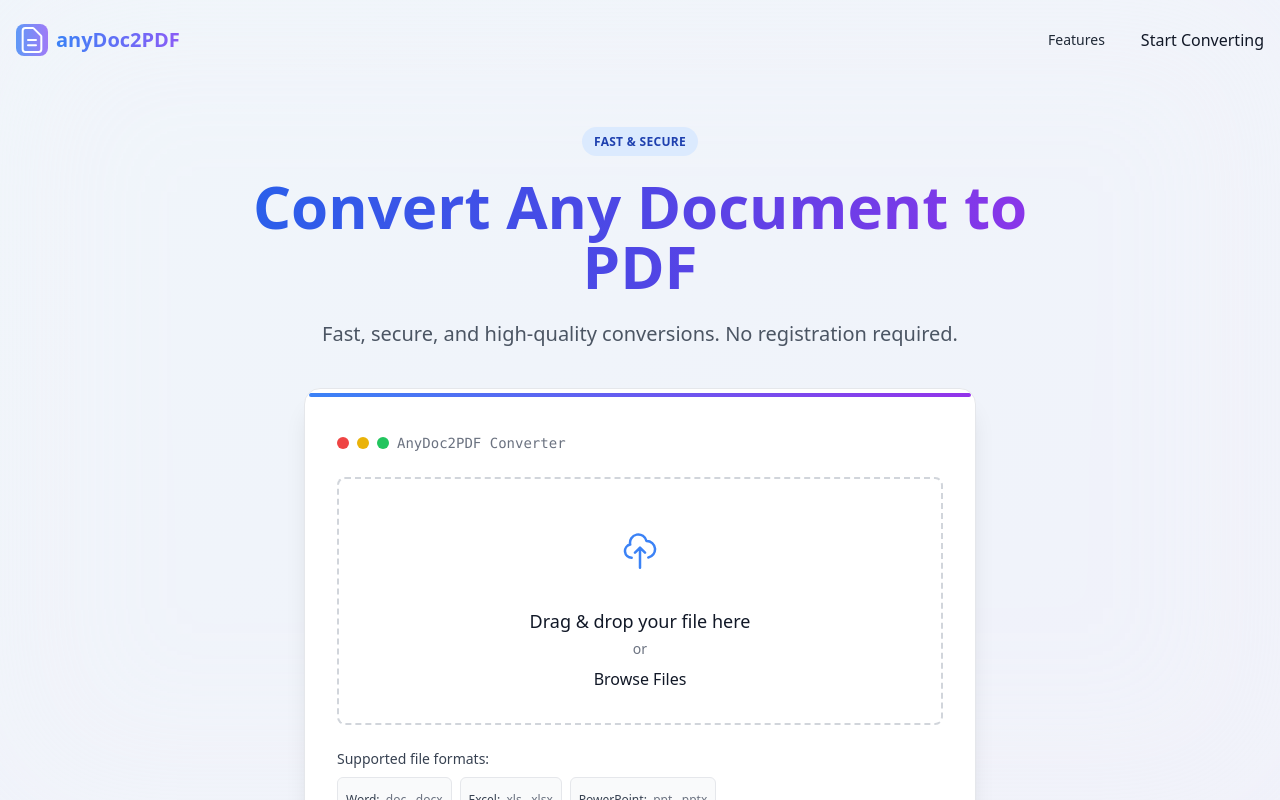
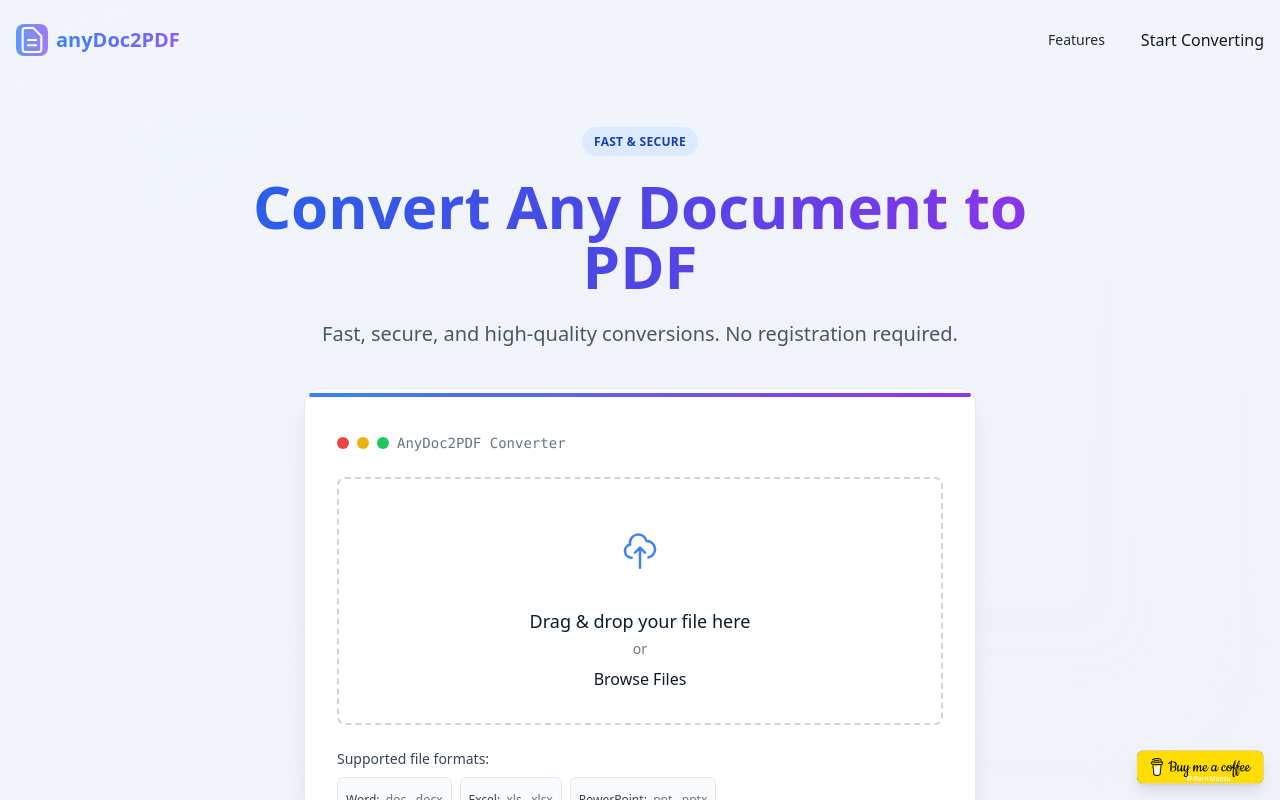
Before and after one commit to RorriMaesu/anyDoc2PDF, a React (Vite) app: page / in a window 1280 px wide. Shown: the top 800 px of the page. Built offline with nearby package versions, Linux system fonts and the light colour scheme.

Commit message:
Add Buy Me a Coffee button with custom image

```diff
--- a/src/App.jsx
+++ b/src/App.jsx
@@ -7,6 +7,7 @@ import Header from './components/Header'
 import Footer from './components/Footer'
 import AnimatedBackground from './components/AnimatedBackground'
 import FeatureShowcase from './components/FeatureShowcase'
+import BuyMeCoffee from './components/BuyMeCoffee'
 
 function App() {
   const [file, setFile] = useState(null)
@@ -195,6 +196,7 @@ function App() {
             </main>
 
             <Footer />
+            <BuyMeCoffee />
           </motion.div>
         ) : (
           <motion.div
@@ -278,6 +280,7 @@ function App() {
                 <p>© {new Date().getFullYear()} AnyDoc2PDF • Premium Document Conversion</p>
               </div>
             </footer>
+            <BuyMeCoffee />
           </motion.div>
         )}
       </AnimatePresence>
--- /dev/null
+++ b/src/components/BuyMeCoffee.jsx
@@ -0,0 +1,31 @@
+import React from 'react'
+import { motion } from 'framer-motion'
+
+const BuyMeCoffee = () => {
+  return (
+    <motion.div
+      className="fixed bottom-4 right-4 z-50"
+      initial={{ opacity: 0, y: 20 }}
+      animate={{ opacity: 1, y: 0 }}
+      transition={{ duration: 0.5, delay: 1 }}
+      whileHover={{ scale: 1.05 }}
+      whileTap={{ scale: 0.95 }}
+    >
+      <a
+        href="https://www.buymeacoffee.com/rorrimaesu"
+        target="_blank"
+        rel="noopener noreferrer"
+        className="block"
+        aria-label="Buy me a coffee"
+      >
+        <img
+          src="/anyDoc2PDF/images/capitalismsucksbutiamsuperpassionateaboutbeingabletoaffordfood.png"
+          alt="Buy me a coffee"
+          className="w-32 h-auto shadow-lg rounded-lg"
+        />
+      </a>
+    </motion.div>
+  )
+}
+
+export default BuyMeCoffee
```
Also changed, not shown: public/images/capitalismsucksbutiamsuperpassionateaboutbeingabletoaffordfood.png (added).
